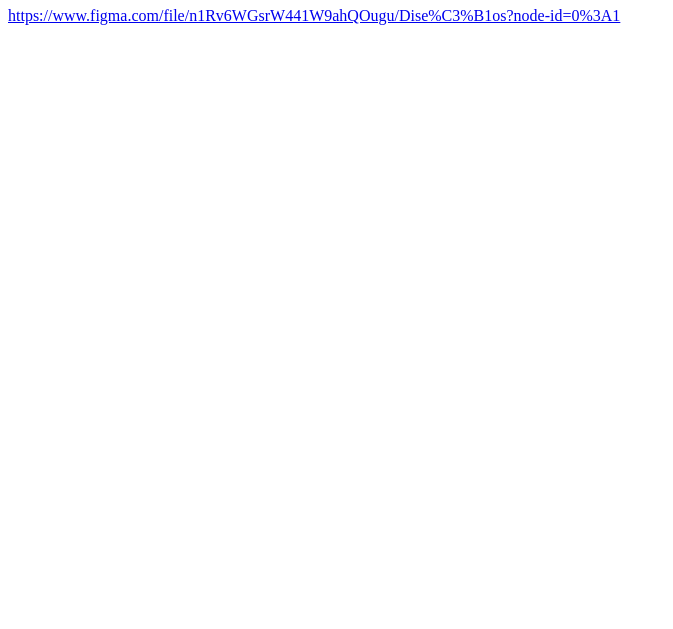
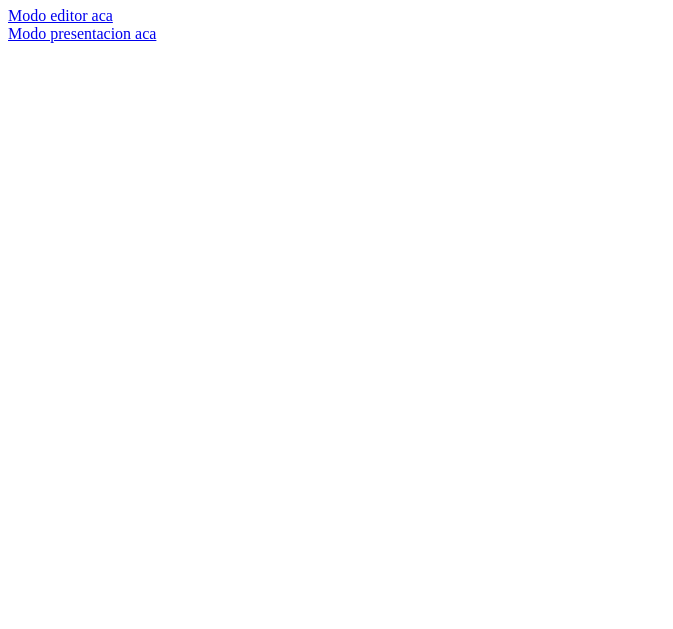
Before and after one commit to agusbedro/entregable4, a plain HTML site: page index.html in a window 1280 px wide. Shown: the part 171-800 px from the top of the page, without its empty margins (0-673 px from the left). Drawn offline with Linux system fonts and the light colour scheme.

Commit message:
agrego link modo editor

```diff
--- a/index.html
+++ b/index.html
@@ -10,6 +10,9 @@
     <h1>Link al prototipo en baja fidelidad:</h1>
     <a target="_blank" href="https://www.figma.com/file/1E04ldzfqyW3C2FeICej3X/Prototipos?node-id=0%3A1">https://www.figma.com/file/1E04ldzfqyW3C2FeICej3X/Prototipos?node-id=0%3A1</a>
     <h1>Link al prototipo en alta fidelidad:</h1>
-    <a target="_blank" href="https://www.figma.com/file/n1Rv6WGsrW441W9ahQOugu/Dise%C3%B1os?node-id=0%3A1">https://www.figma.com/file/n1Rv6WGsrW441W9ahQOugu/Dise%C3%B1os?node-id=0%3A1</a>
+
+        <a target="_blank" href="https://www.figma.com/file/n1Rv6WGsrW441W9ahQOugu/Dise%C3%B1os?node-id=0%3A1">Modo editor aca</a></body><br>
+        <a target="_blank" href="https://www.figma.com/proto/n1Rv6WGsrW441W9ahQOugu/Dise%C3%B1os?node-id=1%3A2&starting-point-node-id=1%3A2&scaling=scale-down">Modo presentacion aca</a>
+
 </body>
 </html>
```
